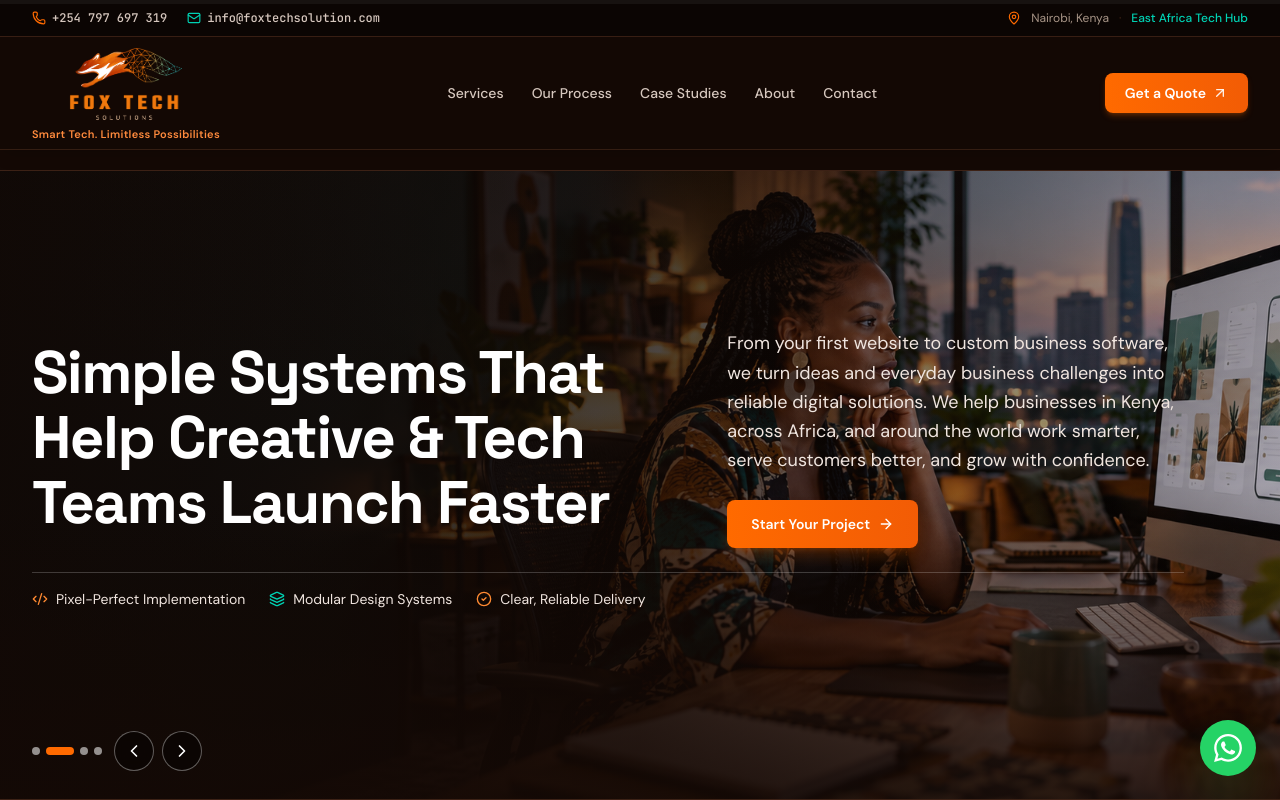
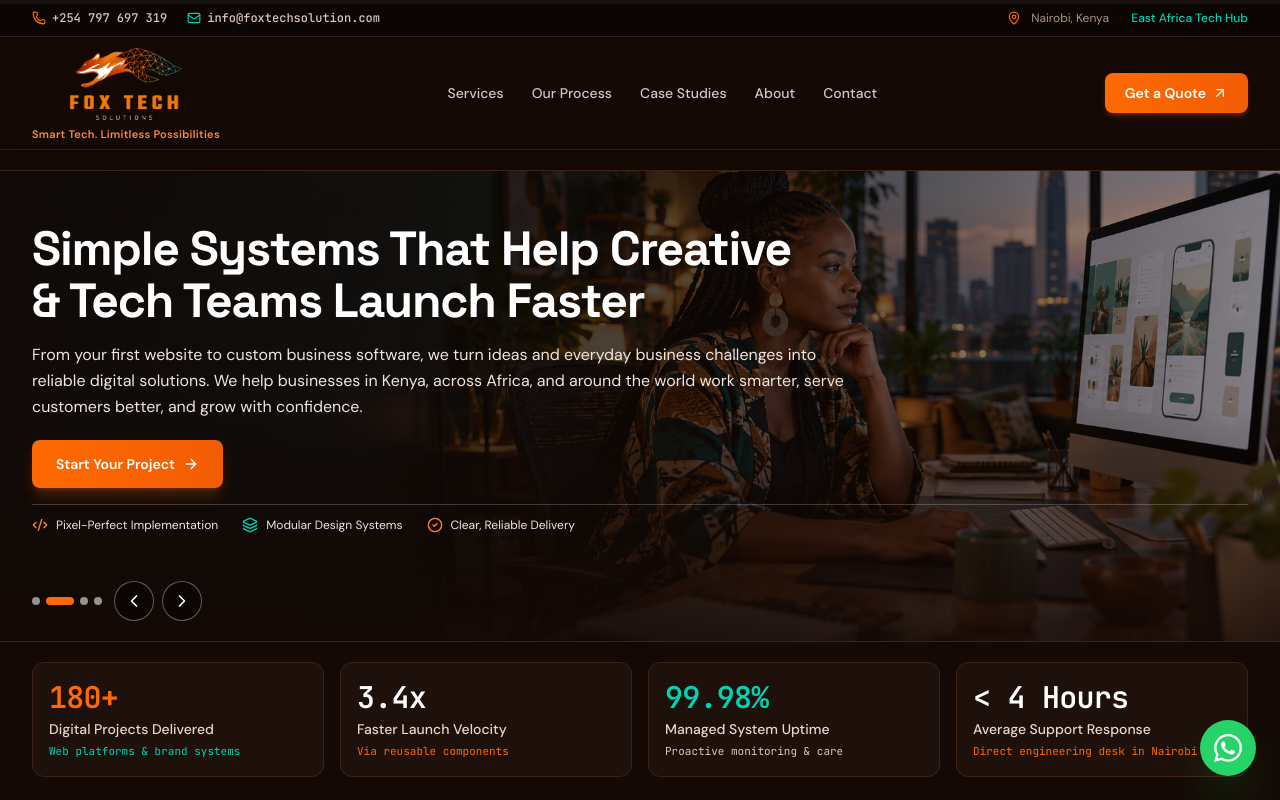
Before and after one commit to johnorengo/Fox-Tech-Portfolio, a React (Vite) app: page / in a window 1280 px wide. Shown: the top 800 px of the page. Built offline with nearby package versions, Linux system fonts and the light colour scheme.

Commit message:
Keep background hero content stacked and compact

```diff
--- a/src/components/Hero.tsx
+++ b/src/components/Hero.tsx
@@ -67,7 +67,7 @@ export const Hero: React.FC<HeroProps> = ({ onBookScoping }) => {
 
   return (
     <section
-      className="relative overflow-hidden bg-[#140905] pt-3 pb-20 md:pt-5 md:pb-24"
+      className="relative overflow-hidden bg-[#140905] pt-3 pb-20 md:pt-5 md:pb-24 lg:pb-8"
       aria-label="Fox Tech Solutions introduction"
       onMouseEnter={() => setIsPaused(true)}
       onMouseLeave={() => setIsPaused(false)}
@@ -76,7 +76,7 @@ export const Hero: React.FC<HeroProps> = ({ onBookScoping }) => {
         if (!event.currentTarget.contains(event.relatedTarget as Node | null)) setIsPaused(false);
       }}
     >
-      <div className="relative isolate hidden min-h-[480px] overflow-hidden border-y border-[#3d2216] lg:block lg:min-h-[min(690px,calc(100svh-172px))]">
+      <div className="hero-desktop relative isolate hidden overflow-hidden border-y border-[#3d2216] sm:block">
         {carouselImages.map((slide, index) => (
           <img
             key={slide.src}
@@ -86,42 +86,42 @@ export const Hero: React.FC<HeroProps> = ({ onBookScoping }) => {
             fetchPriority={index === 0 ? 'high' : 'auto'}
             loading={index < 2 ? 'eager' : 'lazy'}
             decoding="async"
-            className={`absolute inset-0 h-full w-full object-cover object-[68%_center] transition-opacity duration-500 md:object-center ${
+            className={`absolute inset-0 h-full w-full object-cover object-center transition-opacity duration-500 ${
               index === currentImageIndex ? 'opacity-100' : 'opacity-0'
             }`}
           />
         ))}
 
-        <div className="absolute inset-0 bg-gradient-to-r from-[#100805]/95 via-[#100805]/75 to-[#100805]/20" aria-hidden="true" />
-        <div className="absolute inset-0 bg-gradient-to-t from-[#140905]/80 via-transparent to-[#140905]/15" aria-hidden="true" />
+        <div className="absolute inset-0 bg-gradient-to-r from-[#100805]/90 via-[#100805]/75 to-[#100805]/35" aria-hidden="true" />
+        <div className="absolute inset-0 bg-gradient-to-t from-[#140905]/80 via-transparent to-transparent" aria-hidden="true" />
 
-        <div className="relative mx-auto flex min-h-[480px] max-w-7xl flex-col justify-center px-6 pb-16 pt-8 lg:min-h-[min(690px,calc(100svh-172px))] lg:px-8 lg:pb-14 lg:pt-6">
-          <div className="grid w-full max-w-6xl grid-cols-12 items-center gap-x-10 gap-y-6">
-            <h1 data-reveal="left" className="col-span-7 max-w-[720px] text-4xl font-bold leading-[1.08] tracking-tight text-white [text-wrap:balance] lg:text-[3.5rem] xl:text-6xl">
+        <div className="hero-desktop-content relative mx-auto flex max-w-7xl flex-col justify-center px-6 pb-20 pt-8 lg:px-8 lg:pt-6">
+          <div className="flex w-full flex-col items-start gap-4">
+            <h1 className="hero-desktop-title max-w-[820px] text-3xl font-bold leading-[1.08] tracking-tight text-white [text-wrap:balance] lg:text-[2.65rem] xl:text-5xl">
               Simple Systems That Help Creative &amp; Tech Teams Launch Faster
             </h1>
 
-            <div className="col-span-5 flex flex-col items-start">
-              <p data-reveal="rise" data-reveal-delay="1" className="max-w-xl text-base leading-relaxed text-[#f0e5df] xl:text-lg">
+            <div className="flex flex-col items-start">
+              <p className="hero-desktop-description max-w-[820px] text-sm leading-relaxed text-[#f0e5df] lg:text-base">
                 From your first website to custom business software, we turn ideas and everyday business challenges into reliable digital solutions. We help businesses in Kenya, across Africa, and around the world work smarter, serve customers better, and grow with confidence.
               </p>
               <button
                 onClick={onBookScoping}
-                className="mt-6 inline-flex items-center justify-center gap-2 rounded-lg bg-gradient-to-r from-[#ff6a00] to-[#f25c05] px-6 py-3.5 text-sm font-semibold text-white shadow-lg shadow-[#ff6a00]/25 transition-all hover:from-[#ff7a1a] hover:to-[#ff6a00] active:scale-[0.98] focus-visible:outline-none focus-visible:ring-2 focus-visible:ring-[#00d2b4]"
+                className="mt-5 inline-flex items-center justify-center gap-2 rounded-lg bg-gradient-to-r from-[#ff6a00] to-[#f25c05] px-6 py-3.5 text-sm font-semibold text-white shadow-lg shadow-[#ff6a00]/25 transition-all hover:from-[#ff7a1a] hover:to-[#ff6a00] active:scale-[0.98] focus-visible:outline-none focus-visible:ring-2 focus-visible:ring-[#00d2b4]"
               >
                 <span>Start Your Project</span>
                 <ArrowRight className="h-4 w-4" />
               </button>
             </div>
 
-            <div data-reveal="rise" data-reveal-delay="3" className="col-span-12 flex flex-wrap items-center gap-x-6 gap-y-3 border-t border-white/20 pt-4 text-xs text-[#f0e5df] xl:text-sm">
+            <div className="flex w-full flex-wrap items-center gap-x-6 gap-y-2 border-t border-white/20 pt-3 text-xs text-[#f0e5df]">
               <div className="flex items-center gap-2"><Code2 className="h-4 w-4 text-[#ff8a32]" /><span>Pixel-Perfect Implementation</span></div>
               <div className="flex items-center gap-2"><Layers className="h-4 w-4 text-[#00d2b4]" /><span>Modular Design Systems</span></div>
               <div className="flex items-center gap-2"><CheckCircle2 className="h-4 w-4 text-[#ff8a32]" /><span>Clear, Reliable Delivery</span></div>
             </div>
           </div>
 
-          <div className="absolute bottom-5 left-4 right-4 flex items-end justify-between gap-4 sm:bottom-7 sm:left-6 sm:right-6 lg:left-8 lg:right-8">
+          <div className="absolute bottom-5 left-6 flex items-end gap-4 lg:left-8">
             <div className="flex shrink-0 items-center gap-2">
               <div className="mr-1 hidden items-center gap-1.5 sm:flex" aria-label={`Slide ${currentImageIndex + 1} of ${carouselImages.length}`}>
                 {carouselImages.map((slide, index) => (
@@ -205,7 +205,7 @@ export const Hero: React.FC<HeroProps> = ({ onBookScoping }) => {
         </div>
       </div>
 
-      <div className="mx-auto mt-10 grid max-w-7xl grid-cols-2 gap-4 px-4 sm:gap-6 sm:px-6 lg:mt-14 lg:grid-cols-4 lg:px-8">
+      <div className="mx-auto mt-10 grid max-w-7xl grid-cols-2 gap-4 px-4 sm:gap-6 sm:px-6 lg:mt-5 lg:grid-cols-4 lg:gap-4 lg:px-8">
         <div data-reveal="rise" data-reveal-delay="1" className="rounded-xl border border-[#3d2216] bg-[#1e100a] p-4">
           <div className="font-mono text-2xl font-bold tracking-tight text-[#ff6a00] sm:text-3xl">180+</div>
           <div className="mt-1 text-xs font-medium text-[#e5d8cf] sm:text-sm">Digital Projects Delivered</div>
--- a/src/index.css
+++ b/src/index.css
@@ -74,6 +74,23 @@
 @keyframes hero-image-in {
   from { opacity: 0; }
   to { opacity: 1; }
+}
+
+@media (min-width: 1024px) {
+  .hero-desktop-content {
+    min-height: clamp(340px, calc(100svh - 330px), 560px);
+  }
+}
+
+@media (min-width: 1024px) and (max-height: 760px) {
+  .hero-desktop-title {
+    font-size: 2.25rem;
+  }
+
+  .hero-desktop-description {
+    font-size: 0.875rem;
+    line-height: 1.6;
+  }
 }
 
 @keyframes glow-breathe {
```
